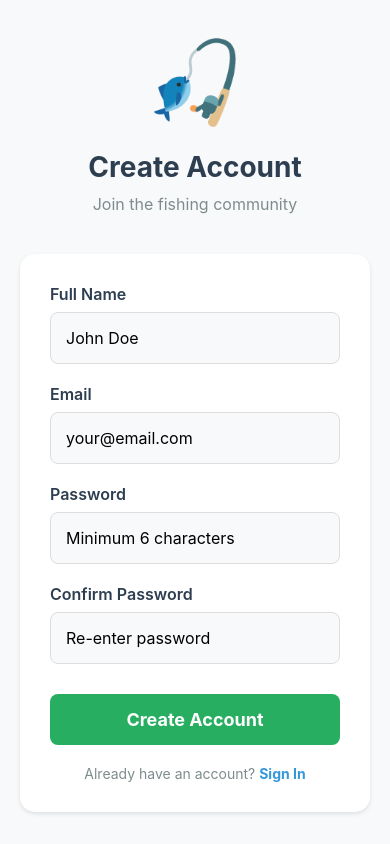
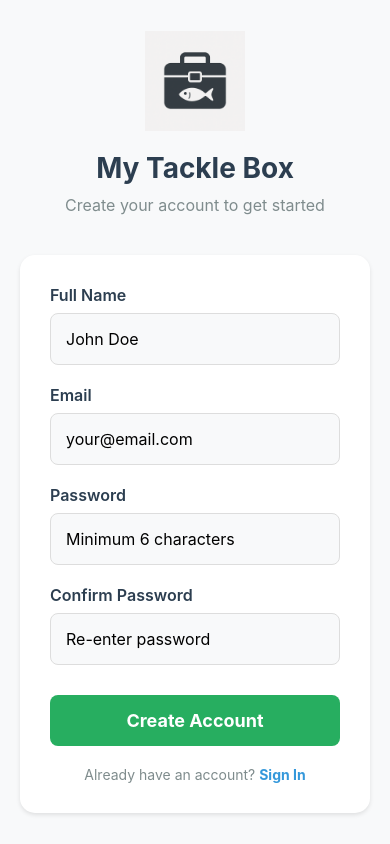
Before and after one commit to ericfernandes71/fishing-lure-classifier, a React Native app in the folder FishingLureApp/: screen /Signup in a window 390 px wide. Built offline with nearby package versions, Linux system fonts and the light colour scheme.

Commit message:
Update login and signup screens with app icon and My Tackle Box branding

```diff
--- a/FishingLureApp/src/screens/LoginScreen.js
+++ b/FishingLureApp/src/screens/LoginScreen.js
@@ -10,6 +10,7 @@ import {
   ActivityIndicator,
   KeyboardAvoidingView,
   Platform,
+  Image,
 } from 'react-native';
 import { useAuth } from '../contexts/AuthContext';
 
@@ -43,8 +44,12 @@ export default function LoginScreen({ navigation }) {
     >
       <ScrollView contentContainerStyle={styles.scrollContainer}>
         <View style={styles.header}>
-          <Text style={styles.logo}>🎣</Text>
-          <Text style={styles.title}>Fishing Lure Analyzer</Text>
+          <Image
+            source={require('../../assets/icon.png')}
+            style={styles.logo}
+            resizeMode="contain"
+          />
+          <Text style={styles.title}>My Tackle Box</Text>
           <Text style={styles.subtitle}>Sign in to access your tackle box</Text>
         </View>
 
@@ -115,7 +120,8 @@ const styles = StyleSheet.create({
     marginBottom: 40,
   },
   logo: {
-    fontSize: 80,
+    width: 100,
+    height: 100,
     marginBottom: 20,
   },
   title: {
--- a/FishingLureApp/src/screens/SignupScreen.js
+++ b/FishingLureApp/src/screens/SignupScreen.js
@@ -10,6 +10,7 @@ import {
   ActivityIndicator,
   KeyboardAvoidingView,
   Platform,
+  Image,
 } from 'react-native';
 import { useAuth } from '../contexts/AuthContext';
 
@@ -60,9 +61,13 @@ export default function SignupScreen({ navigation }) {
     >
       <ScrollView contentContainerStyle={styles.scrollContainer}>
         <View style={styles.header}>
-          <Text style={styles.logo}>🎣</Text>
-          <Text style={styles.title}>Create Account</Text>
-          <Text style={styles.subtitle}>Join the fishing community</Text>
+          <Image
+            source={require('../../assets/icon.png')}
+            style={styles.logo}
+            resizeMode="contain"
+          />
+          <Text style={styles.title}>My Tackle Box</Text>
+          <Text style={styles.subtitle}>Create your account to get started</Text>
         </View>
 
         <View style={styles.form}>
@@ -157,7 +162,8 @@ const styles = StyleSheet.create({
     marginBottom: 40,
   },
   logo: {
-    fontSize: 80,
+    width: 100,
+    height: 100,
     marginBottom: 20,
   },
   title: {
```
